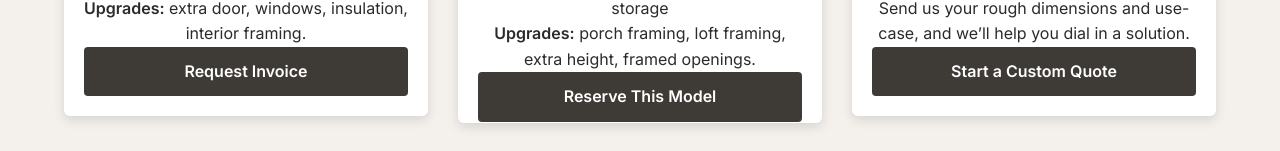
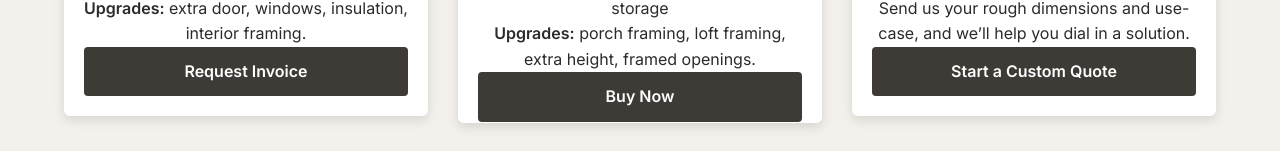
Before and after one commit to cydneyskeens/hardyhomes, a plain HTML site: page shed-buy-now.html in a window 1280 px wide. Shown: the part 649-800 px from the top of the page. Drawn offline with Linux system fonts and the light colour scheme.

Commit message:
Change button text from 'Reserve This Model' to 'Buy Now'

```diff
--- a/shed-buy-now.html
+++ b/shed-buy-now.html
@@ -71,7 +71,7 @@
                 </ul>
                 <p><strong>Upgrades:</strong> porch framing, loft framing, extra height, framed openings.</p>
                 <a class="btn-dark" href="mailto:cydneyskeens@gmail.com?subject=10x16 Gable Shed&body=I’m interested in the 10x16 gable roof steel shed kit.">
-                    Reserve This Model
+                    Buy Now
                 </a>
             </div>
 
```
